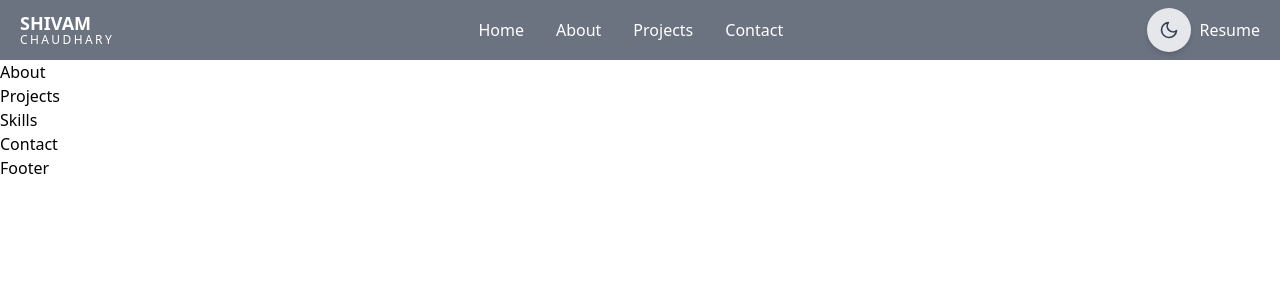
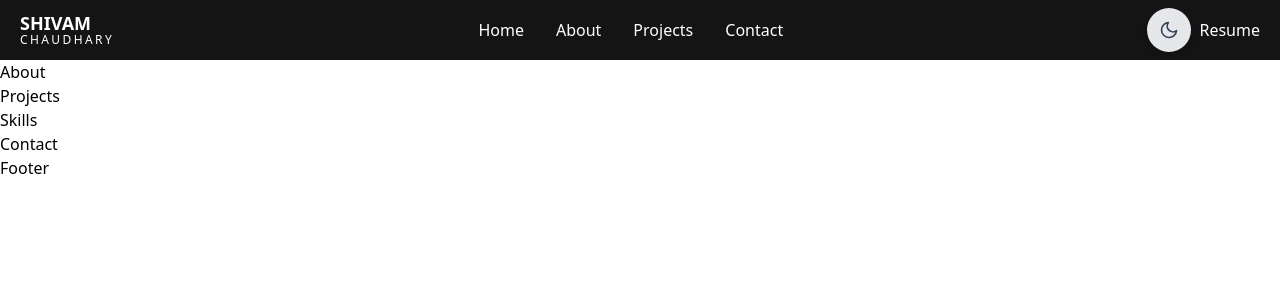
Before and after one commit to shivamchaudhary19/my-portfolio, a React (Vite) app: page / in a window 1280 px wide. Shown: the top 300 px of the page. Built offline with nearby package versions, Linux system fonts and the light colour scheme.

Commit message:
Upgraded Navbar look by changing it's background color

```diff
--- a/src/components/Navbar.jsx
+++ b/src/components/Navbar.jsx
@@ -3,7 +3,7 @@ import React from 'react'
 import ThemeBtn from './ThemeBtn';
 function Navbar() {
   return (
-    <nav className="flex items-center bg-gray-500 pt-2 pb-2 pl-5 pr-5 text-white justify-between">
+    <nav className="flex items-center bg-[#141414] pt-2 pb-2 pl-5 pr-5 text-[#FFFFFF] justify-between">
 
       <a href="#home" className="flex flex-col gap-[2px]">
         <span className="text-lg font-bold leading-none">
```
